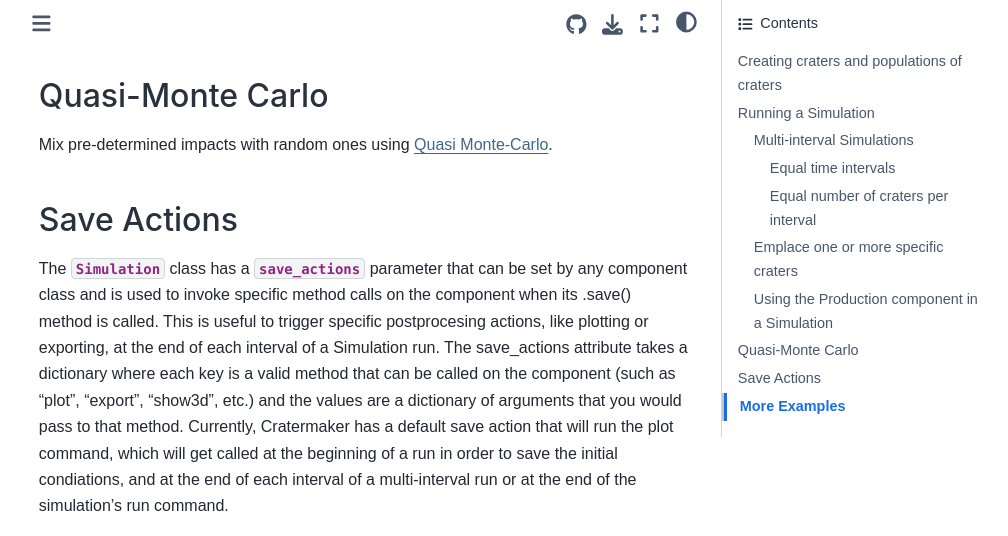
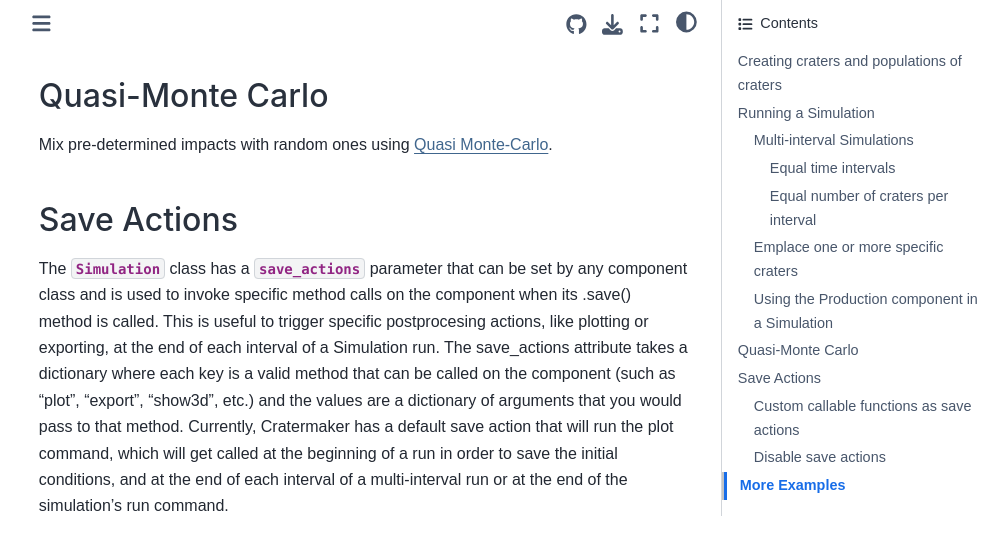
Before and after one commit to MintonGroup/cratermaker, a Sphinx documentation site: the page built from docs/user-guide/simulation.rst, in a window 1280 px wide and 1400 px high, scrolled down 4042 px. Shown: the top 536 px of the window, without its empty margins (268-1276 px from the left). Built offline with Sphinx 7.4.7 and the Sphinx Book theme 1.1.4, drawn with Linux system fonts in a browser that asks for light colours; pages that are not in the unit, such as notebooks, are missing from menus; the version number could not be read and is left out; some of the changed text lies outside the part shown; grey boxes are pictures that could not be loaded.

Commit message:
140 improve performance of realmoon (#141)
* Updated morphometric parameters

* Fixed sign errors on ring parameter limits

* Reduced the blend band size

* Fixed typo (ring -> rings)

* Added ability to use arbitrary callable functions as save_actions

* Updated changelog

* Added additional save action documentation and example. Fixed outdated auto generated api documentation due to the visualization tools being split off into their own module.

* Fixed issues with api documentation.

* Added ability to overrride the default pix value of PSD models using a new psd_pix argument. Updated shaded crater example to use the new standard way of calling Cratermaker components from a Simulation.

* Fixed bug in Production maker when passing "version" as a kwarg.

* Fixed typo in property of ctem scaling that was leaving monte carlo turned on.

* Refactored arguments like "density" and "mass" to be "projectile_density", "target_mass", etc. to avoid namespace ambiguity when passing arguments to Simulation that are meant to go to sub components.

* Updated examples with more consistent API

* Updated API with new standard

* Fixed old API

* Fixed typos in documentation

* Updated changelog

* Added missing space

* Attempted fix of problem where d over D file links are broken on the official docs

* Reduced the age of the save_actions example to get it to run a bit faster

* Updated 1D psd coefficients. Change from storing 1D PSD coefficients as xarray Dataset to a plain dict to improve performance when generating craters. Fixed unit issue in control point model (now using crater radius in meters instead of crater diameter in km for the independent variable).

* Updated changelog

```diff
--- a/docs/user-guide/simulation.rst
+++ b/docs/user-guide/simulation.rst
@@ -157,7 +157,7 @@ Mix pre-determined impacts with random ones using :ref:`Quasi Monte-Carlo <ug-pr
 Save Actions
 ------------
 
-The |Simulation| class has a |save_actions| parameter that can be set by any component class and is used to invoke specific method calls on the component when its .save() method is called. This is useful to trigger specific postprocesing actions, like plotting or exporting, at the end of each interval of a Simulation run. The save_actions attribute takes a dictionary where each key is a valid method that can be called on the component (such as "plot", "export", "show3d", etc.) and the values are a dictionary of arguments that you would pass to that method. Currently, Cratermaker has a default save action that will run the plot command, which will get called at the beginning of a run in order to save the initial condiations, and at the end of each interval of a multi-interval run or at the end of the simulation's run command.
+The |Simulation| class has a |save_actions| parameter that can be set by any component class and is used to invoke specific method calls on the component when its .save() method is called. This is useful to trigger specific postprocesing actions, like plotting or exporting, at the end of each interval of a Simulation run. The save_actions attribute takes a dictionary where each key is a valid method that can be called on the component (such as "plot", "export", "show3d", etc.) and the values are a dictionary of arguments that you would pass to that method. Currently, Cratermaker has a default save action that will run the plot command, which will get called at the beginning of a run in order to save the initial conditions, and at the end of each interval of a multi-interval run or at the end of the simulation's run command.
 
 .. ipython:: python
     :okwarning:
@@ -207,6 +202,9 @@ You can also can have multiple save actions that use the same method, but with d
     # Also export the craters in SCC format at the end of each interval as part of the Counting object's save_actions.
     sim.counting.add_save_action({"export": {"driver": "SCC"}})
     sim.run(age=3540.0, time_interval=10.0)
+
+Custom callable functions as save actions
+^^^^^^^^^^^^^^^^^^^^^^^^^^^^^^^^^^^^^^^^^
 
 
 You can also define custom callable functions to use as a save action. The function call signature must be defined such that it can accept the integer keyword argument "interval", the keyword arguments that are passed to the save method, and any other custom keyword arguments you wish to pass. Adding the custom function as a save action works the same way as with methods, except that you set the key value to be the function itself rather than the name of the method.
@@ -228,7 +226,14 @@ If you don't need to pass additional arguments to your custom function, you stil
 
     sim.add_save_action({func_without_args:{}})
 
+Disable save actions
+^^^^^^^^^^^^^^^^^^^^
 
+The defaults save actions for a |Simulation| object is to plot the surface. However, processing the raster data to generate a plot of the surface can be time consuming and is not always needed. To disable the save actions, simply override the default value with an argument. Passing an empty list will disable all save actions:
+
+.. code-block:: python
+
+    sim = Simulation(save_actions=[])
 
 
 .. _ug-simulation-examples:
```
Also changed, not shown: other parts of docs/user-guide/simulation.rst (+1 -6 lines), docs/whats-new.rst (+8 -0 lines), 4 other files.
